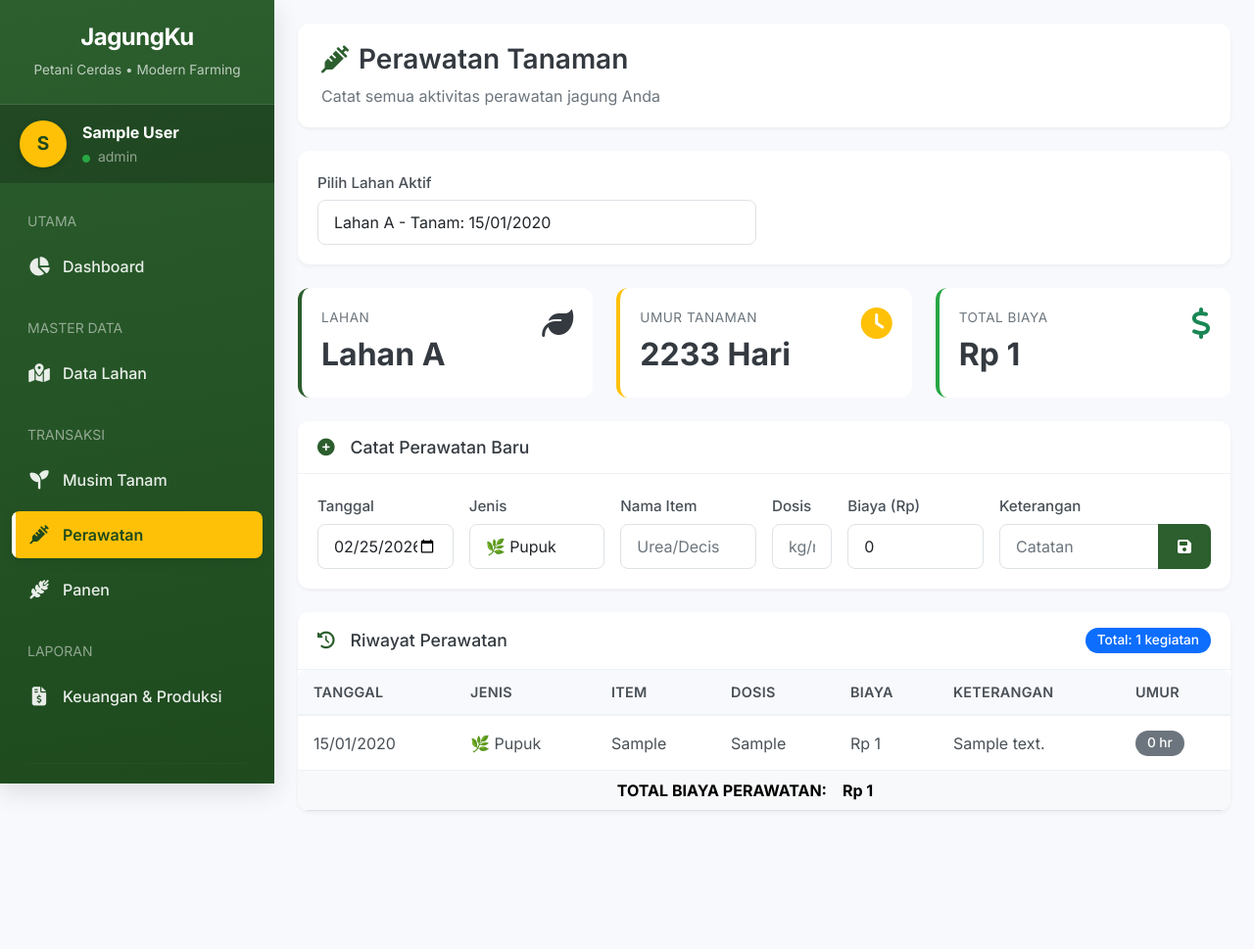
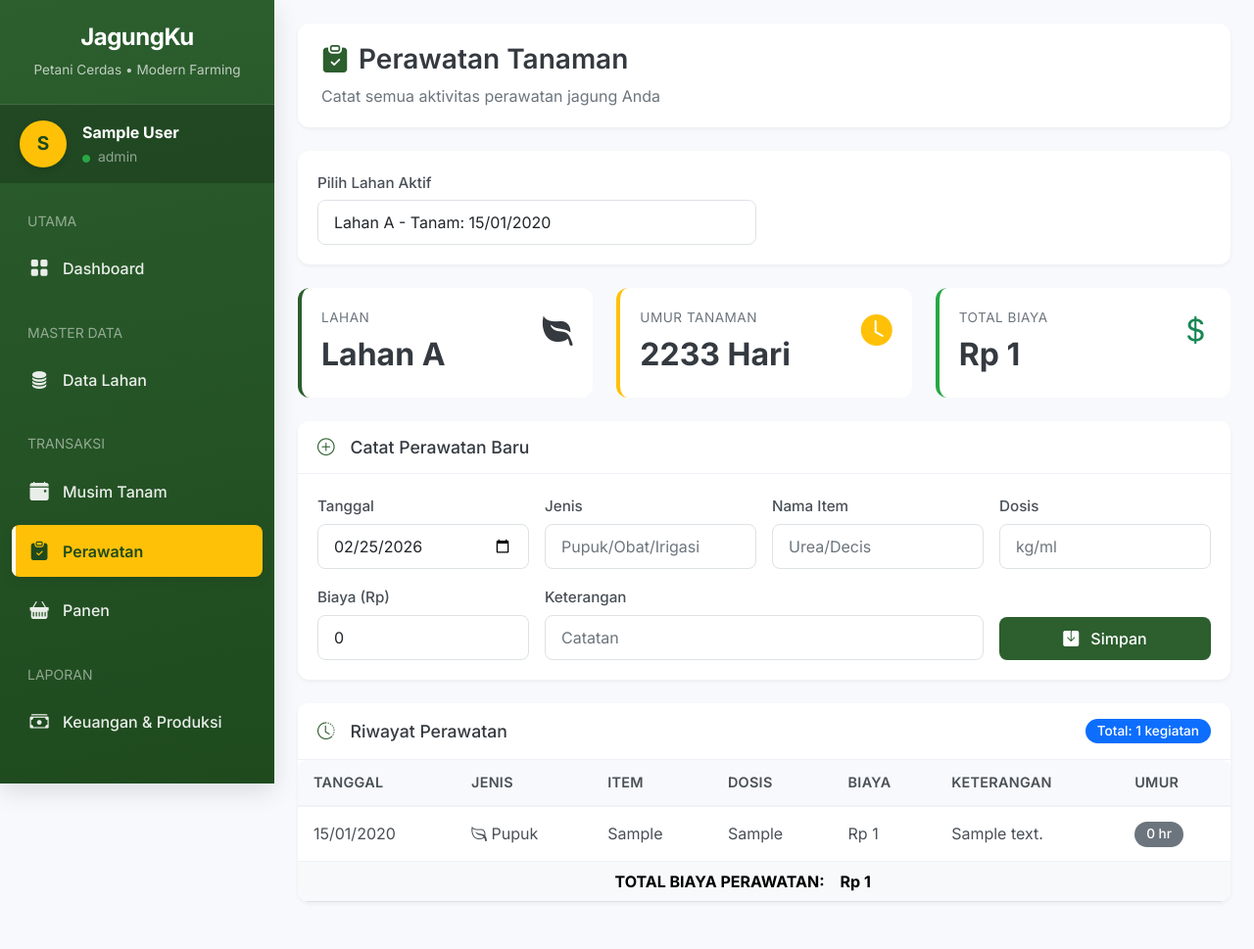
Before and after one commit to SyawalLabs/jagungku, a PHP site: page /pages/perawatan.php?tanam_id=1 in a window 1280 px wide. Shown: the whole page at 98% size. Before the commit the page ends 828 px from the top, so only its background shows below. Run offline with PHP 8.4, Linux system fonts and the light colour scheme; the visitor is signed in with stand-in values (Sample User, id 1); data comes from the database, SQL or seed files in the repository; tables that the repository leaves empty hold one stand-in row (values such as "Sample post").

Commit message:
Fix today

```diff
--- a/includes/footer.php
+++ b/includes/footer.php
@@ -1,8 +1,7 @@
 </div> <!-- Penutup main-content -->
 
 <!-- Bootstrap JS -->
-<script src="https://cdn.jsdelivr.net/npm/bootstrap@5.2.3/dist/js/bootstrap.bundle.min.js"></script>
-
+<script src="../assets/bootstrap/js/bootstrap.bundle.min.js"></script>
 <!-- jQuery -->
 <script src="https://code.jquery.com/jquery-3.6.0.min.js"></script>
 
--- a/includes/header.php
+++ b/includes/header.php
@@ -14,11 +14,12 @@ if (!isset($_SESSION['user_id']) && basename($_SERVER['PHP_SELF']) != 'login.php
     <title>JagungKu - Dashboard Petani Modern</title>
 
     <!-- Bootstrap CSS -->
-    <link href="https://cdn.jsdelivr.net/npm/bootstrap@5.2.3/dist/css/bootstrap.min.css" rel="stylesheet">
+    <link rel="stylesheet" href="../assets/bootstrap/css/bootstrap.min.css">
 
     <!-- Font Awesome Icons -->
     <link rel="stylesheet" href="https://cdnjs.cloudflare.com/ajax/libs/font-awesome/6.4.0/css/all.min.css">
 
+<link rel="stylesheet" href="../assets/bootstrap-icons/bootstrap-icons.css">
     <!-- Google Fonts - Inter -->
     <link href="https://fonts.googleapis.com/css2?family=Inter:wght@400;500;600;700&display=swap" rel="stylesheet">
 
--- a/includes/sidebar.php
+++ b/includes/sidebar.php
@@ -33,7 +33,7 @@ $current_page = basename($_SERVER['PHP_SELF']);
 
         <li class="nav-item">
             <a href="dashboard.php" class="nav-link <?= ($current_page == 'dashboard.php') ? 'active' : '' ?>">
-                <i class="fas fa-chart-pie"></i>
+                <i class="bi bi-grid-fill"></i>
                 <span>Dashboard</span>
             </a>
         </li>
@@ -44,7 +44,7 @@ $current_page = basename($_SERVER['PHP_SELF']);
 
         <li class="nav-item">
             <a href="lahan.php" class="nav-link <?= ($current_page == 'lahan.php') ? 'active' : '' ?>">
-                <i class="fas fa-map-marked-alt"></i>
+                <i class="bi bi-database-fill"></i>
                 <span>Data Lahan</span>
             </a>
         </li>
@@ -55,21 +55,21 @@ $current_page = basename($_SERVER['PHP_SELF']);
 
         <li class="nav-item">
             <a href="tanam.php" class="nav-link <?= ($current_page == 'tanam.php') ? 'active' : '' ?>">
-                <i class="fas fa-seedling"></i>
+                <i class="bi bi-calendar-event-fill"></i>
                 <span>Musim Tanam</span>
             </a>
         </li>
 
         <li class="nav-item">
             <a href="perawatan.php" class="nav-link <?= ($current_page == 'perawatan.php') ? 'active' : '' ?>">
-                <i class="fas fa-syringe"></i>
+                <i class="bi bi-clipboard-check-fill"></i>
                 <span>Perawatan</span>
             </a>
         </li>
 
         <li class="nav-item">
             <a href="panen.php" class="nav-link <?= ($current_page == 'panen.php') ? 'active' : '' ?>">
-                <i class="fa-solid fa-wheat-awn"></i>
+                <i class="bi bi-basket-fill"></i>
                 <span>Panen</span>
             </a>
         </li>
@@ -80,7 +80,7 @@ $current_page = basename($_SERVER['PHP_SELF']);
 
         <li class="nav-item">
             <a href="laporan.php" class="nav-link <?= ($current_page == 'laporan.php') ? 'active' : '' ?>">
-                <i class="fas fa-file-invoice-dollar"></i>
+                <i class="bi bi-cash-stack"></i>
                 <span>Keuangan & Produksi</span>
             </a>
         </li>
@@ -91,7 +91,7 @@ $current_page = basename($_SERVER['PHP_SELF']);
 
         <li class="nav-item">
             <a href="logout.php" class="nav-link text-white" onclick="return confirm('Yakin ingin logout?')">
-                <i class="fas fa-sign-out-alt"></i>
+                <i class="bi bi-box-arrow-left"></i>
                 <span>Logout</span>
             </a>
         </li>
--- a/pages/login.php
+++ b/pages/login.php
@@ -232,10 +232,6 @@ if (isset($_POST['login'])) {
                         <i class="fas fa-user"></i>
                         <span><strong>Admin:</strong> admin / admin123</span>
                     </div>
-                    <div class="cred-item">
-                        <i class="fas fa-user"></i>
-                        <span><strong>Petani:</strong> petani / petani123</span>
-                    </div>
                 </div>
 
                 <div class="footer-text">
--- a/pages/perawatan.php
+++ b/pages/perawatan.php
@@ -27,7 +27,7 @@ if (isset($_POST['simpan'])) {
 <div class="page-header">
     <div>
         <h1>
-            <i class="fas fa-syringe"></i>
+            <i class="bi bi-clipboard-check-fill"></i>
             Perawatan Tanaman
         </h1>
         <p class="text-muted mt-2 mb-0">Catat semua aktivitas perawatan jagung Anda</p>
@@ -75,9 +75,9 @@ if (isset($_POST['simpan'])) {
                 <div class="d-flex justify-content-between">
                     <div>
                         <div class="stat-label">Lahan</div>
-                        <div class="stat-value h4"><?= $tanam['nama_lahan'] ?></div>
+                        <div class="stat-value h6"><?= $tanam['nama_lahan'] ?></div>
                     </div>
-                    <i class="fas fa-leaf fa-2x text-primary-light"></i>
+                    <i class="bi bi-leaf-fill fa-2x text-primary-light"></i>
                 </div>
             </div>
         </div>
@@ -87,9 +87,9 @@ if (isset($_POST['simpan'])) {
                 <div class="d-flex justify-content-between">
                     <div>
                         <div class="stat-label">Umur Tanaman</div>
-                        <div class="stat-value h4"><?= $umur ?> Hari</div>
+                        <div class="stat-value h6"><?= $umur ?> Hari</div>
                     </div>
-                    <i class="fas fa-clock fa-2x text-warning"></i>
+                    <i class="bi bi-clock-fill fa-2x text-warning"></i>
                 </div>
             </div>
         </div>
@@ -99,9 +99,9 @@ if (isset($_POST['simpan'])) {
                 <div class="d-flex justify-content-between">
                     <div>
                         <div class="stat-label">Total Biaya</div>
-                        <div class="stat-value h4">Rp <?= number_format($total_biaya) ?></div>
+                        <div class="stat-value h6">Rp <?= number_format($total_biaya) ?></div>
                     </div>
-                    <i class="fas fa-dollar-sign fa-2x text-success"></i>
+                    <i class="bi bi-currency-dollar fa-2x text-success"></i>
                 </div>
             </div>
         </div>
@@ -110,50 +110,51 @@ if (isset($_POST['simpan'])) {
     <!-- Form Perawatan -->
     <div class="card mb-4">
         <div class="card-header">
-            <h5><i class="fas fa-plus-circle me-2"></i>Catat Perawatan Baru</h5>
+            <h5><i class="bi bi-plus-circle me-2"></i>Catat Perawatan Baru</h5>
         </div>
         <div class="card-body">
             <form method="POST">
                 <input type="hidden" name="musim_tanam_id" value="<?= $tanam_id ?>">
 
-                <div class="row g-3">
-                    <div class="col-md-2">
+                <!-- Baris 1 -->
+                <div class="row g-3 mb-3">
+                    <div class="col-md-3">
                         <label class="form-label">Tanggal</label>
                         <input type="date" name="tanggal" class="form-control" value="<?= date('Y-m-d') ?>" required>
                     </div>
 
-                    <div class="col-md-2">
+                    <div class="col-md-3">
                         <label class="form-label">Jenis</label>
-                        <select name="jenis" class="form-control" required>
-                            <option value="pupuk">🌿 Pupuk</option>
-                            <option value="obat">🧪 Obat Hama</option>
-                            <option value="air">💧 Pengairan</option>
-                        </select>
+                        <input type="text" name="jenis" class="form-control" placeholder="Pupuk/Obat/Irigasi" required>
                     </div>
 
-                    <div class="col-md-2">
+                    <div class="col-md-3">
                         <label class="form-label">Nama Item</label>
                         <input type="text" name="item" class="form-control" placeholder="Urea/Decis" required>
                     </div>
 
-                    <div class="col-md-1">
+                    <div class="col-md-3">
                         <label class="form-label">Dosis</label>
                         <input type="text" name="dosis" class="form-control" placeholder="kg/ml">
                     </div>
+                </div>
 
-                    <div class="col-md-2">
+                <!-- Baris 2 -->
+                <div class="row g-3">
+                    <div class="col-md-3">
                         <label class="form-label">Biaya (Rp)</label>
-                        <input type="number" name="biaya" class="form-control format-number" value="0" required>
+                        <input type="number" name="biaya" class="form-control" value="0" required>
                     </div>
 
-                    <div class="col-md-3">
+                    <div class="col-md-6">
                         <label class="form-label">Keterangan</label>
-                        <div class="input-group">
-                            <input type="text" name="keterangan" class="form-control" placeholder="Catatan">
-                            <button type="submit" name="simpan" class="btn btn-success">
-                                <i class="fas fa-save"></i>
-                            </button>
-                        </div>
+                        <input type="text" name="keterangan" class="form-control" placeholder="Catatan">
+                    </div>
+
+                    <div class="col-md-3 d-flex align-items-end">
+                        <button type="submit" name="simpan" class="btn btn-success w-100">
+                            <i class="bi bi-save-fill me-1"></i> Simpan
+                        </button>
                     </div>
                 </div>
             </form>
@@ -163,7 +164,7 @@ if (isset($_POST['simpan'])) {
     <!-- Riwayat Perawatan -->
     <div class="card">
         <div class="card-header">
-            <h5><i class="fas fa-history me-2"></i>Riwayat Perawatan</h5>
+            <h5><i class="bi bi-clock-history me-2"></i>Riwayat Perawatan</h5>
             <span class="badge bg-primary">Total: <?= $conn->query("SELECT COUNT(*) as total FROM perawatan WHERE musim_tanam_id=$tanam_id")->fetch_assoc()['total'] ?> kegiatan</span>
         </div>
         <div class="card-body p-0">
@@ -190,7 +191,7 @@ if (isset($_POST['simpan'])) {
 
                         if ($result->num_rows > 0) {
                             while ($row = $result->fetch_assoc()) {
-                                $icon = $row['jenis'] == 'pupuk' ? '🌿' : ($row['jenis'] == 'obat' ? '🧪' : '💧');
+                                $icon = $row['jenis'] == 'pupuk' ? '<i class="bi bi-leaf"></i>' : ($row['jenis'] == 'obat' ? '<i class="bi bi-syringe"></i>' : ($row['jenis'] == 'irigasi' ? '<i class="bi bi-droplet"></i>' : '<i class="bi bi-tools"></i>'));
                                 echo "<tr>";
                                 echo "<td>" . date('d/m/Y', strtotime($row['tanggal'])) . "</td>";
                                 echo "<td>$icon " . ucfirst($row['jenis']) . "</td>";
```
Also changed, not shown: pages/dashboard.php (+63 -40 lines), pages/lahan.php (+18 -14 lines), pages/laporan.php (+14 -14 lines), pages/panen.php (+30 -14 lines), pages/tanam.php (+10 -10 lines).
